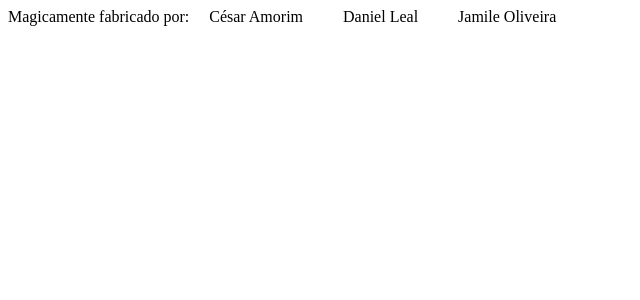
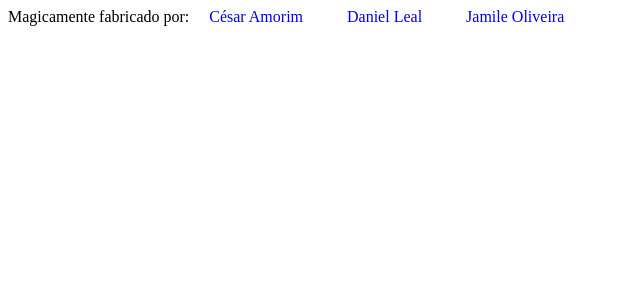
Before and after one commit to cesaramorim/Wizards, a PHP site: page /rodape.php in a window 1280 px wide. Shown: the top 300 px of the page, without its empty margins (0-640 px from the left). Run offline with PHP 8.4, Linux system fonts and the light colour scheme.

Commit message:
Add files via upload

```diff
--- a/Wizards!/rodape.php
+++ b/Wizards!/rodape.php
@@ -1,3 +1,12 @@
 <footer class="w3-container w3-theme-d5">
-  <p>Magicamente fabricado por:&nbsp&nbsp&nbsp&nbsp César Amorim &nbsp&nbsp&nbsp&nbsp<i class="fas fa-hat-wizard"></i>&nbsp&nbsp&nbsp&nbsp Daniel Leal &nbsp&nbsp&nbsp&nbsp<i class="fas fa-hat-wizard"></i>&nbsp&nbsp&nbsp&nbsp Jamile Oliveira &nbsp&nbsp&nbsp&nbsp</p>
+  <p>Magicamente fabricado por:&nbsp&nbsp&nbsp&nbsp
+
+
+
+  	<a href="http://andrecosta.info/unifacs/gamifica/usuarios/foto_perfil/569_20190211164243.jpeg" style="text-decoration:none;" target="_blank">César Amorim</a> &nbsp&nbsp&nbsp&nbsp
+
+  	<i class="fas fa-hat-wizard"></i>&nbsp&nbsp&nbsp&nbsp <a href="http://andrecosta.info/unifacs/gamifica/usuarios/foto_perfil/577_20190214053702.jpeg" style="text-decoration:none;" target="_blank">Daniel Leal</a> &nbsp&nbsp&nbsp&nbsp
+
+  	<i class="fas fa-hat-wizard"></i>&nbsp&nbsp&nbsp&nbsp <a href="http://andrecosta.info/unifacs/gamifica/usuarios/foto_perfil/567_20190216170203.jpeg" style="text-decoration:none;" target="_blank">Jamile Oliveira</a> &nbsp&nbsp&nbsp&nbsp</p>
+
 </footer>
```
